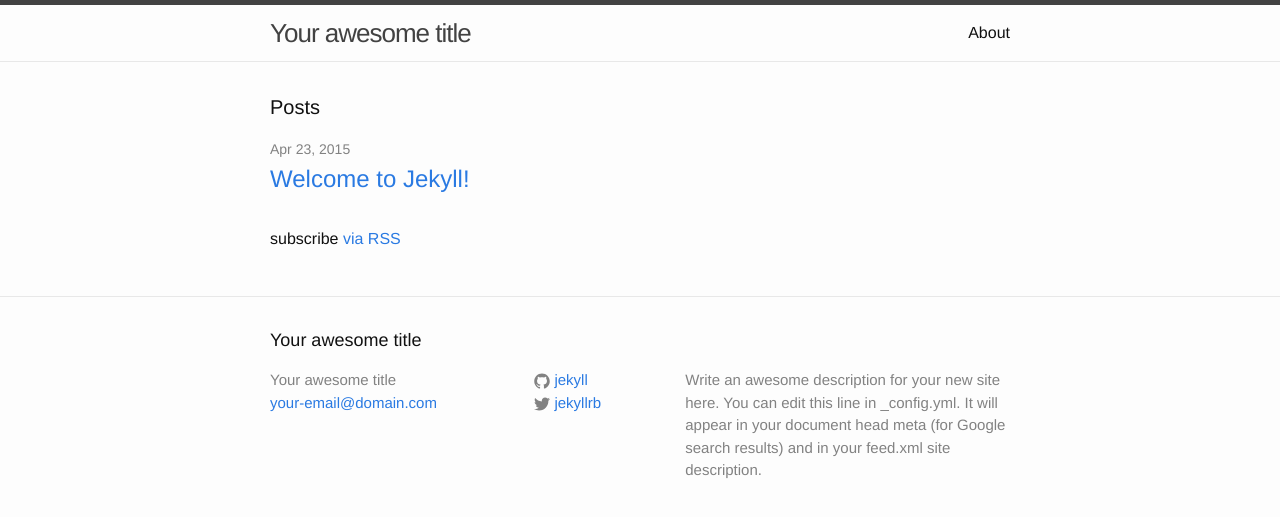
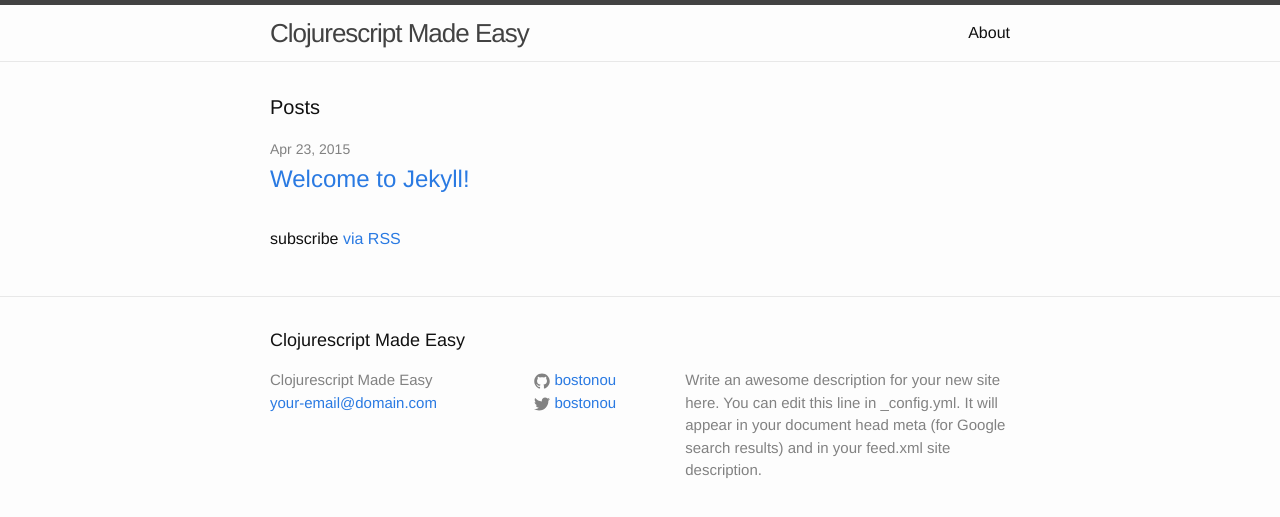
Before and after one commit to bostonou/bostonou.github.io, a Jekyll site: the page built from index.html, in a window 1280 px wide. Shown: the top 517 px of the page. Built offline with Jekyll 4.4.1, drawn with Linux system fonts in a browser that asks for light colours.

Commit message:
Simple titles, default post type

```diff
--- a/_config.yml
+++ b/_config.yml
@@ -1,14 +1,24 @@
 # Site settings
-title: Your awesome title
+title: Clojurescript Made Easy
 email: your-email@domain.com
 description: > # this means to ignore newlines until "baseurl:"
   Write an awesome description for your new site here. You can edit this
   line in _config.yml. It will appear in your document head meta (for
   Google search results) and in your feed.xml site description.
 baseurl: "" # the subpath of your site, e.g. /blog/
-url: "http://yourdomain.com" # the base hostname & protocol for your site
-twitter_username: jekyllrb
-github_username:  jekyll
+url: "http://clojurescriptmadeeasy.com" # the base hostname & protocol for your site
+twitter_username: bostonou
+github_username: bostonou
 
 # Build settings
 markdown: kramdown
+
+defaults:
+  -
+    scope:
+      path: ""
+      type: "posts"
+    values:
+      layout: "post"
+
+permalink: /blog/:title.html
```
